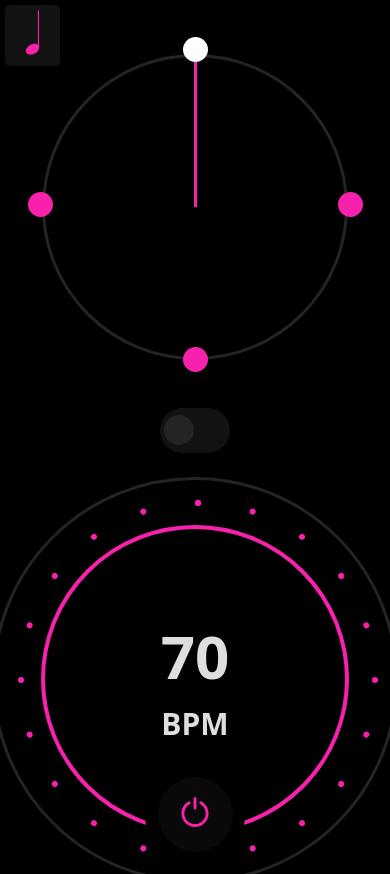
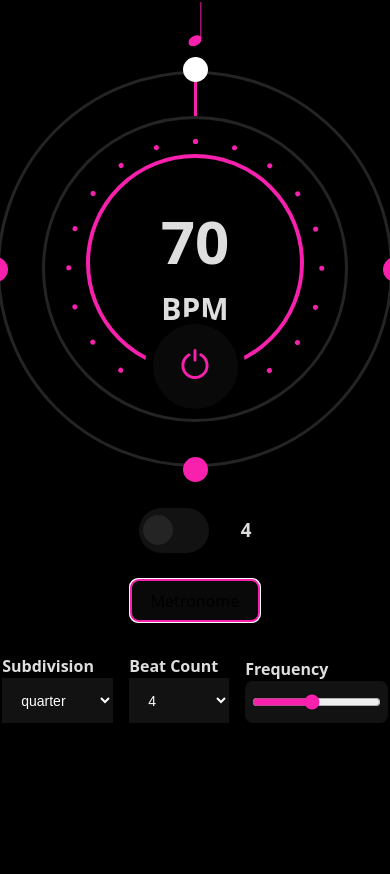
Before and after one commit to jonah-butler/metronome, a React (Vite) app: page / in a window 390 px wide. Shown: the top 874 px of the page. After the commit the page ends 844 px from the top, so only its background shows below. Built offline with nearby package versions, Linux system fonts and the light colour scheme.

Commit message:
polished for mobile and desktop

```diff
--- a/src/App.css
+++ b/src/App.css
@@ -1,11 +1,11 @@
 #root {
   max-width: 1280px;
   margin: 0 auto;
-  padding: 1.4rem;
+  /* padding: 1.4rem; */
   text-align: center;
   display: flex;
   flex-direction: column;
-  overflow: hidden;
+  /* overflow: hidden; */
   position: relative;
 }
 
@@ -93,17 +93,20 @@ button.inactive {
 .polyrhythm-header-container {
   display: flex;
   justify-content: center;
+  align-items: center;
+  gap: 2rem;
+  margin-bottom: 1rem;
 }
 
-.polyrhythm-header-container h3 {
-  margin-top: 0px;
+.polyrhtyhm-beatcount-container {
+  display: flex;
 }
 
 .absolute-note-container {
   position: absolute;
-  top: 5px;
-  left: 5px;
-  background: rgba(36, 36, 36, 0.5);
   border-radius: 5px;
   padding: 5px;
+  top: -30px;
+  left: 50%;
+  transform: translate(-50%, -50%);
 }
--- a/src/App.tsx
+++ b/src/App.tsx
@@ -72,6 +72,28 @@ function App() {
   const [usePolyrhythm, setUsePolyrhythm] = useState(false);
   const [selectedSetting, setSelectedSetting] = useState('metronome');
 
+  /**
+   * ++++++++++++++++
+   * STATE & EFFECT
+   * bpm and isRunning state shouldn't retrigger
+   * additional effects, so guarding those effect
+   * retriggers with ref setting
+   *
+   */
+  const bpmRef = useRef(bpm);
+  const isRunningRef = useRef(isRunning);
+  useEffect(() => {
+    bpmRef.current = bpm;
+    isRunningRef.current = isRunning;
+  }, [bpm, isRunning]);
+
+  /**
+   * +++++++++++
+   * EFFECT
+   * updates the bpm only without affecting the current rhythm instances
+   * using a setTimeout to correctly reset the rhythm visualizer arm
+   *
+   */
   useEffect(() => {
     if (!conductor.current) return;
 
@@ -83,15 +105,25 @@ function App() {
     }, 50);
   }, [bpm]);
 
-  const bpmRef = useRef(bpm);
-  const isRunningRef = useRef(isRunning);
+  /**
+   * +++++++++++++++
+   * EFFECT:
+   * updates the current running conductor with new rhythm/polyrhythm parameters
+   * triggers updates from:
+   * > beatCount
+   * > polyBeatCount
+   * > subdivision
+   * > polySubdivision
+   * > frequency
+   * > polyFrequency
+   * > usePolyrhythm
+   *
+   */
   useEffect(() => {
-    bpmRef.current = bpm;
-    isRunningRef.current = isRunning;
-  }, [bpm, isRunning]);
-
-  useEffect(() => {
-    if (!conductor.current) return;
+    if (!conductor.current) {
+      const audioCtx = new AudioContext();
+      conductor.current = new Conductor({ audioCtx, bpm: defaultBpm });
+    }
 
     const osc = new Oscillator(conductor.current.audioCtx, frequency);
 
@@ -144,29 +176,6 @@ function App() {
     polyFrequency,
     polySubdivision,
   ]);
-
-  useEffect(() => {
-    const audioCtx = new AudioContext();
-    const osc = new Oscillator(audioCtx, defaultFrequency);
-
-    conductor.current = new Conductor({ audioCtx, bpm: defaultBpm });
-
-    const rhythm1 = new Rhythm({
-      subdivision: Subdivisions.base,
-      sound: osc,
-      beats: parseInt(defaultBeatCount.value),
-    });
-
-    rhythm1.on('beatChange', (beat: number) => {
-      setCurrentBeat(beat);
-    });
-
-    conductor.current.addRhythm(rhythm1);
-
-    return () => {
-      conductor.current?.stop();
-    };
-  }, [defaultBeatCount.value]);
 
   function toggleMetronome(): void {
     if (!conductor.current) return;
@@ -226,27 +235,35 @@ function App() {
           polyrhythm={parseInt(polyBeatCount.value)}
           polyBeat={polyBeat}
           usePoly={usePolyrhythm}
+          togglePlayback={toggleMetronome}
+          updateBPM={setBPM}
         />
-        {/* Polyrhtyhm Toggle */}
-        <section className="polyrhythm-container">
-          <Toggle
-            label=""
-            isChecked={usePolyrhythm}
-            onChange={updateUsePolyrhythm}
-          />
-        </section>
       </section>
-      <section className="spinner-container">
+      <section className="spinner-container" style={{ display: 'none' }}>
         <BPMSpinner
           togglePlayback={toggleMetronome}
           bpm={bpm}
           isRunning={isRunning}
           updateBPM={setBPM}
+          usePolyrhythm={usePolyrhythm}
         />
       </section>
       <section className="polyrhythm-header-container">
-        <h3>{beatCount.value}</h3>
-        {usePolyrhythm && <h3>:{polyBeatCount.value}</h3>}
+        <Toggle
+          label=""
+          isChecked={usePolyrhythm}
+          onChange={updateUsePolyrhythm}
+        />
+        <div className="polyrhtyhm-beatcount-container">
+          <span>
+            <h3>{beatCount.value}</h3>
+          </span>
+          {usePolyrhythm && (
+            <span>
+              <h3>:{polyBeatCount.value}</h3>
+            </span>
+          )}
+        </div>
       </section>
       <section className="settings-toggle-row">
         <button
--- a/src/components/BPM-Spinner.tsx
+++ b/src/components/BPM-Spinner.tsx
@@ -5,6 +5,7 @@ import '../css/BPM-Spinner.css';
 interface BPMSpinnerProps {
   bpm: number;
   isRunning: boolean;
+  usePolyrhythm: boolean;
   updateBPM: (value: number) => void;
   togglePlayback: () => void;
 }
@@ -14,6 +15,7 @@ function BPMSpinner({
   isRunning,
   updateBPM,
   togglePlayback,
+  usePolyrhythm,
 }: BPMSpinnerProps) {
   const [rotation, setRotation] = useState(0);
   const [count, setCount] = useState(bpm);
@@ -85,12 +87,12 @@ function BPMSpinner({
       <section
         ref={bpmSpinnerRef}
         onPointerDown={onPointerDown}
-        className="bpm-spinner__rotary"
+        className={`bpm-spinner__rotary${usePolyrhythm ? ' small' : ''}`}
         style={{
           transform: `rotate(${rotation}deg)`,
         }}
       >
-        <div className="circle">
+        <div className={`circle${usePolyrhythm ? ' small' : ''}`}>
           <div>
             <div>
               <div>
@@ -133,7 +135,7 @@ function BPMSpinner({
         </div>
       </section>
       <div
-        className={`${isRunning ? 'running ' : ''}bpm-spinner__button`}
+        className={`${isRunning ? 'running ' : ''}${usePolyrhythm ? 'small ' : ''}bpm-spinner__button`}
         style={{ '--tempo': `${60 / styleCount}s` } as React.CSSProperties}
       >
         <div>
--- a/src/components/Display.tsx
+++ b/src/components/Display.tsx
@@ -1,5 +1,6 @@
 import '../css/Display.css';
 import BPMGrid from './BPM-Grid';
+import BPMSpinner from './BPM-Spinner';
 
 interface DisplayProps {
   isRunning: boolean;
@@ -9,7 +10,17 @@ interface DisplayProps {
   polyBeat: number;
   polyrhythm: number;
   usePoly: boolean;
+  updateBPM: (value: number) => void;
+  togglePlayback: () => void;
 }
+
+// function togglePlayback(): void {
+//   console.log('toggling playback');
+// }
+
+// function updateBPM(): void {
+//   console.log('updating bpm');
+// }
 
 function Display({
   isRunning,
@@ -19,6 +30,8 @@ function Display({
   polyBeat,
   polyrhythm,
   usePoly,
+  togglePlayback,
+  updateBPM,
 }: DisplayProps) {
   return (
     <div className="display_container">
@@ -28,6 +41,13 @@ function Display({
           bpm={bpm}
           beats={beats}
           currentBeat={currentBeat}
+        />
+        <BPMSpinner
+          togglePlayback={togglePlayback}
+          updateBPM={updateBPM}
+          isRunning={isRunning}
+          bpm={bpm}
+          usePolyrhythm={usePoly}
         />
         {usePoly && (
           <BPMGrid
--- a/src/css/BPM-Grid.css
+++ b/src/css/BPM-Grid.css
@@ -1,12 +1,13 @@
 .grid-container {
   display: flex;
   justify-content: center;
-  width: 300px;
-  height: 300px;
+  width: 470px;
+  height: 470px;
   border-radius: 50%;
   border: 3px solid #242424;
   position: relative;
-  z-index: 10;
+  z-index: -1;
+  position: absolute;
 }
 
 .grid-container__clock-arm {
@@ -15,7 +16,7 @@
   background: #f821ad;
   transform-origin: bottom center;
   position: relative;
-  z-index: 6;
+  z-index: -1;
 }
 
 .grid-container__clock-arm.running {
@@ -34,16 +35,16 @@
 
 .grid-container .dot {
   position: absolute;
-  top: 45%;
-  left: 46%;
+  top: 47%;
+  left: 47%;
   width: 25px;
   height: 25px;
   background-color: #f821ad;
   border-radius: 50%;
   transform: rotate(calc(360deg / var(--beats) * var(--i) - 90deg))
-    translate(155px) rotate(calc(-360deg / var(--beats) * var(--i)));
+    translate(237px) rotate(calc(-360deg / var(--beats) * var(--i)));
   transform-origin: center;
-  z-index: 7;
+  z-index: -1;
 }
 
 .grid-container .dot.active,
@@ -58,24 +59,70 @@
 .grid-container.small {
   display: flex;
   justify-content: center;
-  width: 235px;
-  height: 235px;
+  width: 415px;
+  height: 415px;
   border-radius: 50%;
   border: 3px solid #242424;
-  z-index: 7;
+  z-index: -1;
 }
 
 .grid-container.small .dot {
   position: absolute;
-  top: 47%;
-  left: 47%;
+  top: 48%;
+  left: 48%;
   width: 15px;
   height: 15px;
   transition: all 0.1s linear;
   background-color: #f821ad;
   border-radius: 50%;
   transform: rotate(calc(360deg / var(--beats) * var(--i) - 90deg))
-    translate(120px) rotate(calc(-360deg / var(--beats) * var(--i)));
+    translate(211px) rotate(calc(-360deg / var(--beats) * var(--i)));
   transform-origin: center;
   z-index: 8;
 }
+
+@media (max-width: 563px) {
+  .grid-container {
+    width: 390px !important;
+    height: 390px !important;
+  }
+
+  .grid-container .dot {
+    transform: rotate(calc(360deg / var(--beats) * var(--i) - 90deg))
+      translate(200px) rotate(calc(-360deg / var(--beats) * var(--i)));
+  }
+
+  .grid-container.small {
+    width: 340px !important;
+    height: 340px !important;
+  }
+
+  .grid-container.small > .dot {
+    transform: rotate(calc(360deg / var(--beats) * var(--i) - 90deg))
+      translate(170px) rotate(calc(-360deg / var(--beats) * var(--i)));
+  }
+
+  .bpm-spinner {
+    width: 390px;
+  }
+
+  .bpm-spinner__rotary {
+    width: 300px !important;
+    height: 300px !important;
+  }
+
+  .bpm-spinner__button {
+    width: 210px !important;
+    height: 210px !important;
+    top: 48% !important;
+  }
+
+  .bpm-spinner__rotary > .circle {
+    padding-bottom: 46% !important;
+    left: 148px !important;
+  }
+
+  .grid-outer-container {
+    height: 425px;
+  }
+}
--- a/src/css/BPM-Spinner.css
+++ b/src/css/BPM-Spinner.css
@@ -1,10 +1,10 @@
 .bpm-spinner {
   position: relative;
-  width: 100%;
+  /* width: 100%; */
   display: flex;
   justify-content: center;
   width: 500px;
-  height: 420px;
+  /* height: 420px; */
   touch-action: none;
 }
 
@@ -18,6 +18,12 @@
   user-select: none;
   background: black;
   border: 3px solid #242424;
+  /* transition: all 0.3s linear; */
+}
+
+.bpm-spinner__rotary.small {
+  width: 320px;
+  height: 320px;
 }
 
 .bpm-spinner__rotary:active {
@@ -32,7 +38,6 @@
   left: 50%;
   transform: translate(-50%, -50%);
   border: 4px solid rgba(248, 33, 173, 1);
-  /* background: rgb(63, 62, 62); */
   background: black;
   border-radius: 50%;
   display: flex;
@@ -40,8 +45,12 @@
   align-items: center;
   user-select: none;
   will-change: width, height;
-  transition: all 0.01s linear;
-  /* box-shadow: 0px 1px 0px 2px rgb(141 27 157 / 40%); */
+  /* transition: all 0.3s linear; */
+}
+
+.bpm-spinner__button.small {
+  width: 230px;
+  height: 230px;
 }
 
 .bpm-spinner__button.running {
@@ -72,6 +81,11 @@
   margin: 0;
 }
 
+.circle.small {
+  padding-bottom: 46%;
+  left: 157px;
+}
+
 .circle {
   position: absolute;
   width: 1.5%;
@@ -80,6 +94,7 @@
   top: 20px;
   left: 200px;
   height: 40%;
+  /* transition: all 0.3s linear; */
 }
 .circle div {
   position: absolute;
@@ -110,7 +125,7 @@
 .play-button__container {
   position: absolute;
   display: flex;
-  bottom: -36px;
+  bottom: -48px;
   background: black;
   border-radius: 50%;
   width: 100px;
@@ -121,6 +136,6 @@
 
 .play-button {
   border-radius: 50%;
-  width: 75px;
-  height: 75px;
+  width: 85px;
+  height: 85px;
 }
--- a/src/css/Display.css
+++ b/src/css/Display.css
@@ -1,19 +1,9 @@
 .display_container {
-  /* min-width: 900px; */
-  max-width: 100%;
-  overflow: hidden;
-  /* background: #101010; */
-  padding: 2rem;
   border-radius: 5px;
   margin-bottom: 1rem;
   display: flex;
   justify-content: center;
 }
-
-/* .note path {
-  fill: #d31eed !important;
-  stroke: #d31eed !important;
-} */
 
 .grid-outer-container {
   position: relative;
@@ -21,4 +11,5 @@
   justify-content: center;
   align-items: center;
   width: fit-content;
+  height: 500px;
 }
```
